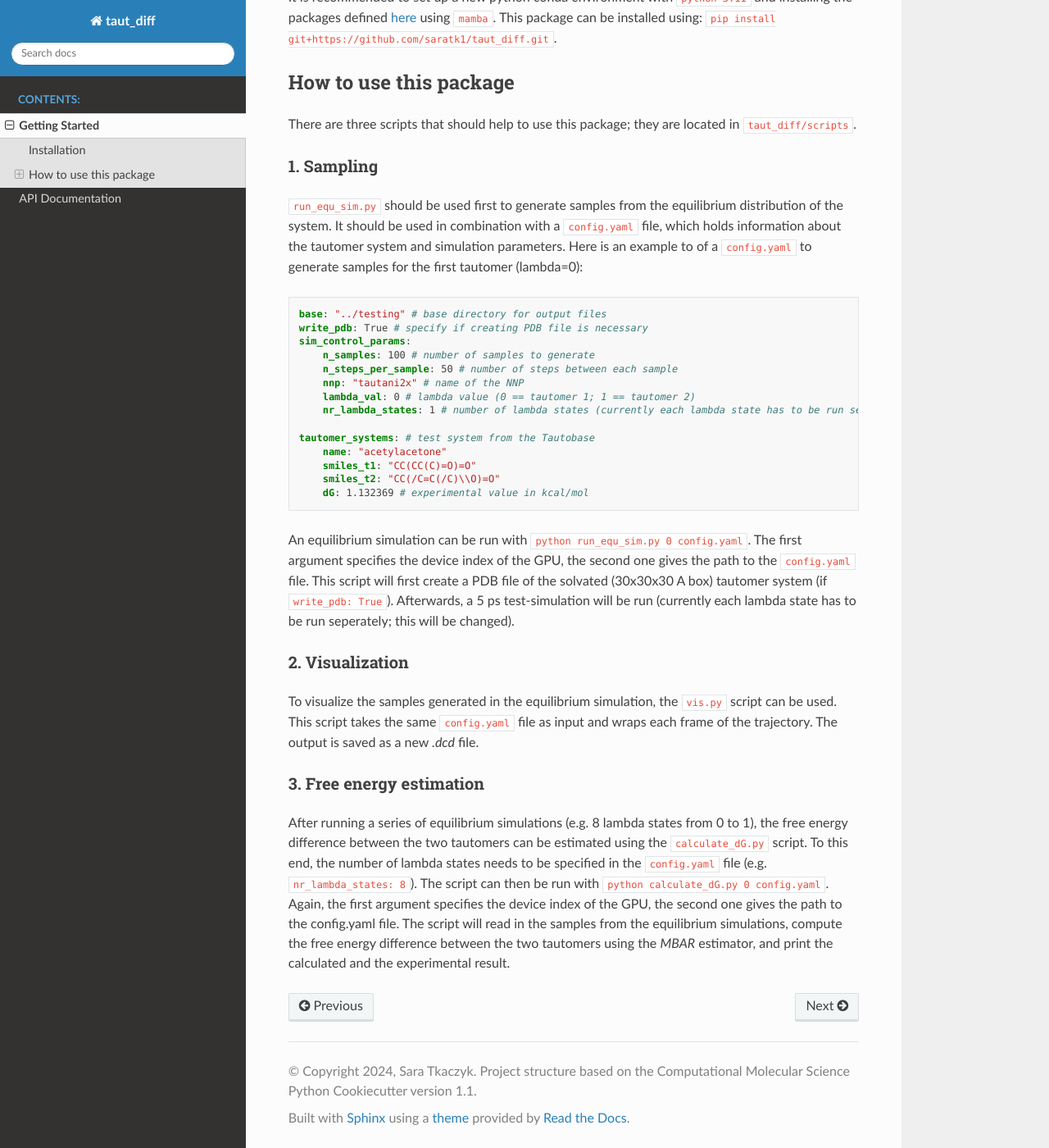
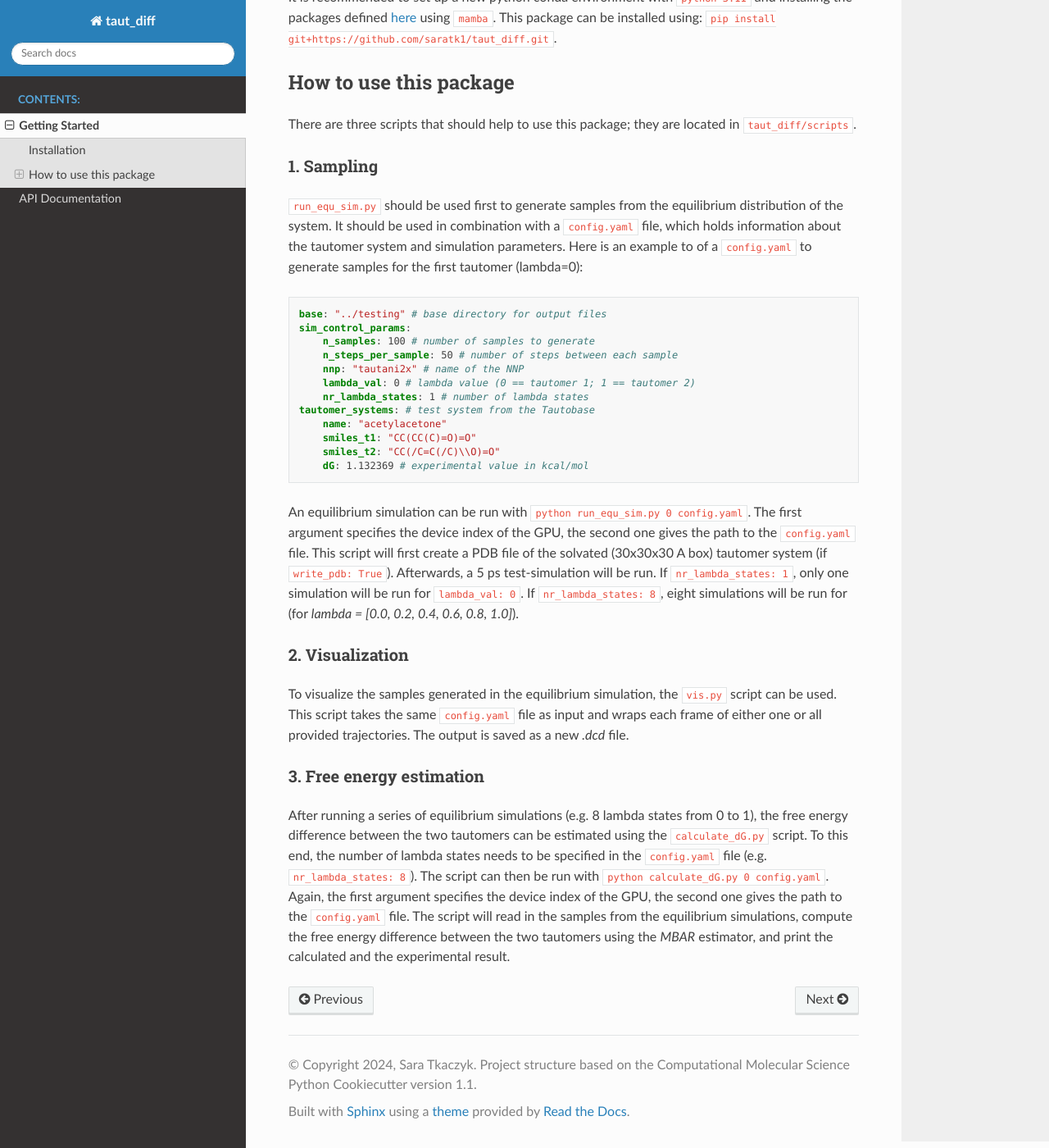
Before and after one commit to saratk1/tautomer_ratios, a Sphinx documentation site: the page built from docs/getting_started.rst, in a window 1280 px wide and 1400 px high, scrolled down 327 px. Shown: the whole window at 82% size. Built offline with Sphinx 7.4.7 and the Read the Docs theme 2.0.0, drawn with Linux system fonts in a browser that asks for light colours; the version number could not be read and is left out.

Commit message:
update documentation

```diff
--- a/docs/getting_started.rst
+++ b/docs/getting_started.rst
@@ -25,14 +25,12 @@ Here is an example to of a :code:`config.yaml` to generate samples for the first
 .. code:: yaml
 
     base: "../testing" # base directory for output files
-    write_pdb: True # specify if creating PDB file is necessary
     sim_control_params:
         n_samples: 100 # number of samples to generate
         n_steps_per_sample: 50 # number of steps between each sample
         nnp: "tautani2x" # name of the NNP
         lambda_val: 0 # lambda value (0 == tautomer 1; 1 == tautomer 2)
-        nr_lambda_states: 1 # number of lambda states (currently each lambda state has to be run seperately; this will be changed)
-
+        nr_lambda_states: 1 # number of lambda states
     tautomer_systems: # test system from the Tautobase
         name: "acetylacetone"
         smiles_t1: "CC(CC(C)=O)=O"
@@ -40,17 +38,18 @@ Here is an example to of a :code:`config.yaml` to generate samples for the first
         dG: 1.132369 # experimental value in kcal/mol
 
 An equilibrium simulation can be run with :code:`python run_equ_sim.py 0 config.yaml`. The first argument specifies the device index of the GPU, the second one gives the path to the :code:`config.yaml` file.
-This script will first create a PDB file of the solvated (30x30x30 A box) tautomer system (if ``write_pdb: True``). Afterwards, a 5 ps test-simulation will be run (currently each lambda state has to be run seperately; this will be changed).
+This script will first create a PDB file of the solvated (30x30x30 A box) tautomer system (if ``write_pdb: True``). Afterwards, a 5 ps test-simulation will be run.
+If ``nr_lambda_states: 1``, only one simulation will be run for ``lambda_val: 0``. If ``nr_lambda_states: 8``, eight simulations will be run for (for `lambda = [0.0, 0.2, 0.4, 0.6, 0.8, 1.0]`).
 
 2. Visualization
 ~~~~~~~~~~~~~~~~~~~~~~~~~~~~~~~~~~~~~~~~~~~~
 
-To visualize the samples generated in the equilibrium simulation, the :code:`vis.py` script can be used. This script takes the same :code:`config.yaml` file as input and wraps each frame of the trajectory. The output is saved as a new `.dcd` file.
+To visualize the samples generated in the equilibrium simulation, the :code:`vis.py` script can be used. This script takes the same :code:`config.yaml` file as input and wraps each frame of either one or all provided trajectories. The output is saved as a new `.dcd` file.
 
 3. Free energy estimation
 ~~~~~~~~~~~~~~~~~~~~~~~~~~~~~~~~~~~~~~~~~~~~
 
 After running a series of equilibrium simulations (e.g. 8 lambda states from 0 to 1), the free energy difference between the two tautomers can be estimated using the :code:`calculate_dG.py` script.
 To this end, the number of lambda states needs to be specified in the :code:`config.yaml` file (e.g. ``nr_lambda_states: 8``).
-The script can then be run with :code:`python calculate_dG.py 0 config.yaml`. Again, the first argument specifies the device index of the GPU, the second one gives the path to the config.yaml file.
+The script can then be run with :code:`python calculate_dG.py 0 config.yaml`. Again, the first argument specifies the device index of the GPU, the second one gives the path to the :code:`config.yaml` file.
 The script will read in the samples from the equilibrium simulations, compute the free energy difference between the two tautomers using the `MBAR` estimator, and print the calculated and the experimental result.
```
